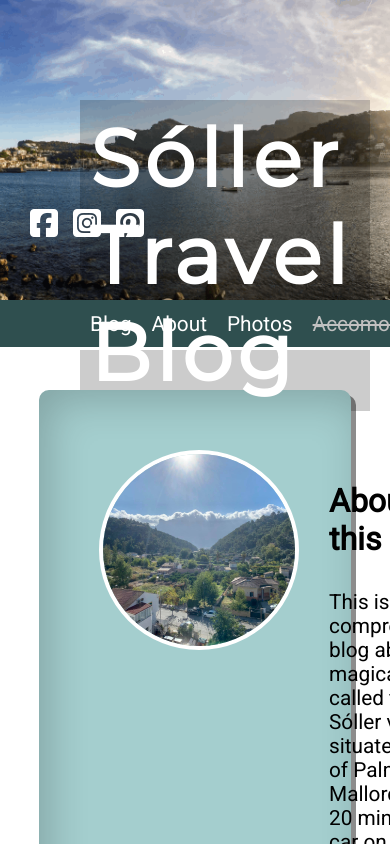
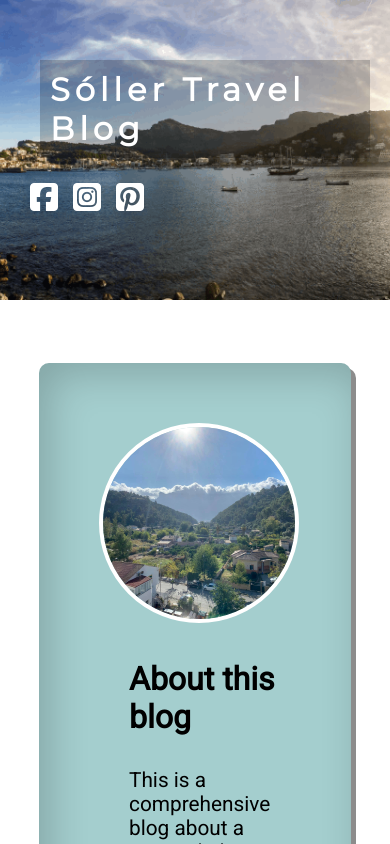
Before and after one commit to visua77/final-blog-proj, a React (Create React App) app: page /about in a window 390 px wide. Shown: the top 844 px of the page. Built offline with nearby package versions, Linux system fonts and the light colour scheme.

Commit message:
started making it responsive

```diff
--- a/src/css/styles.css
+++ b/src/css/styles.css
@@ -330,3 +330,70 @@ button.theSubmit {
     width: 400px;
     height: 400px;
 }
+
+@media (max-width: 600px) {
+    h1 {
+        color: white;
+        font-size: 2rem;
+        font-family: 'Montserrat', sans-serif;
+        padding: 10px;
+        margin-left: 20px;
+        margin-top: 40px;
+        letter-spacing: 5px;
+        background-color: rgba(0, 0, 0, .20);
+    }
+    .wrapper-card {
+        display: flex;
+        flex-direction: column;
+        margin: 30px auto;
+        width: 80%;
+        height: auto;
+        border-radius: 10px;
+        margin-top: 40px;
+        margin-bottom: 40px;
+        padding: 60px;
+        background-color: rgb(164, 206, 206);
+        box-shadow: 5px 5px rgba(0, 0, 0, .45), 10px 10px 40px rgba(0, 0, 0, .20) inset;
+    }
+    .img-posts {
+        height: 0;
+        float: none;
+        visibility: hidden;
+        overflow: hidden;
+        margin-left: 0;
+        border: 10px solid white;
+    }
+    .header-wrapper {
+        margin: 0;
+        padding: 20px;
+        width: 100%;
+        height: 300px;
+        /* fix path later */
+        background-image: url("header.png");
+        background-position: center;
+        /* Center the image */
+        background-repeat: no-repeat;
+        /* Do not repeat the image */
+        background-size: cover;
+        /* Resize the background image to cover the entire container */
+    }
+    .soc-media {
+        position: relative;
+        font-size: 2rem;
+        letter-spacing: 15px;
+        margin-left: 10px;
+        top: 0px;
+        color: white;
+    }
+    .main-nav {
+        visibility: hidden;
+        margin: 0;
+        padding: 10px;
+        width: 0%;
+        height: 0;
+        padding-left: 70px;
+        color: white;
+        background-color: darkslategrey;
+        border-bottom: 3px solid white;
+    }
+}
```
